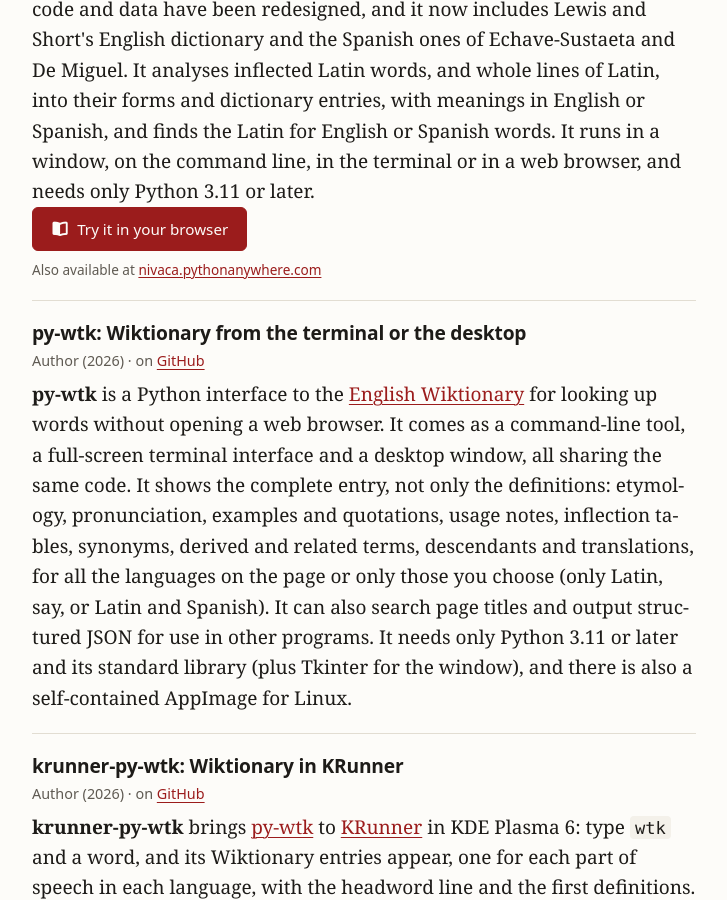
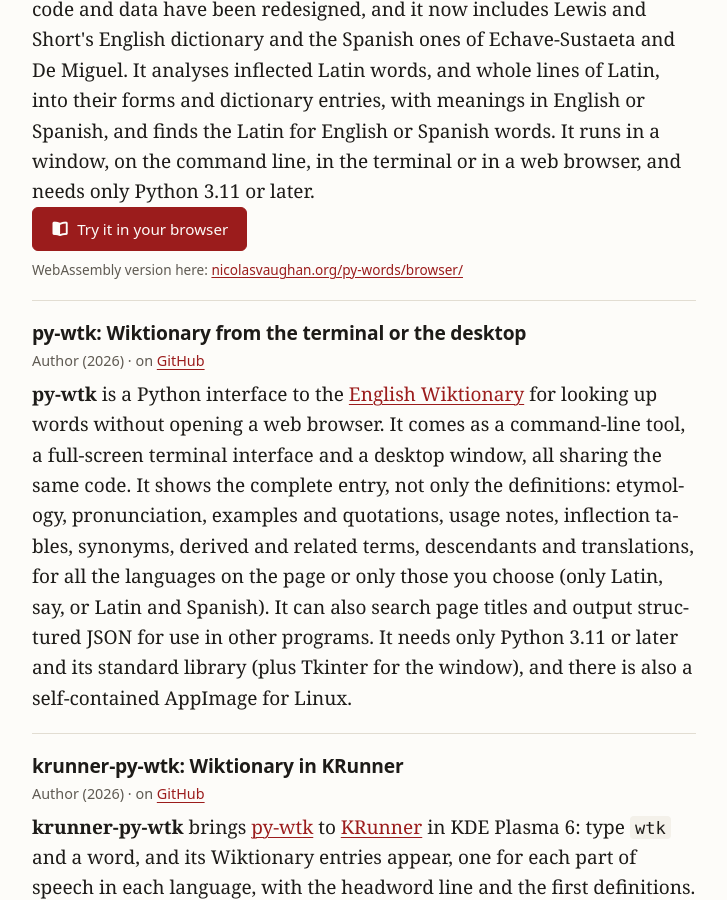
Before and after one commit to nivaca/nivaca.github.io, a Jekyll site: the page built from coding.md, in a window 1280 px wide and 900 px high, scrolled down 391 px. Shown: the whole window, without its empty margins (276-1003 px from the left). Built offline with Jekyll 4.4.1, drawn with Linux system fonts in a browser that asks for light colours; some web fonts are replaced; a style sheet for code colours, icons or effects is not loaded.

Commit message:
py-words: link WebAssembly version instead of PythonAnywhere mirror

```diff
--- a/coding.md
+++ b/coding.md
@@ -13,7 +13,7 @@ I write software mostly in [Python](https://www.python.org/), along with XML/TEI
     <p class="project-role">Author (2026) · on <a href="https://codeberg.org/{{ site.codeberg_username }}/py-words">Codeberg</a> and <a href="https://github.com/{{ site.github_username }}/py-words">GitHub</a></p>
     <p><b>py-words</b> is a Latin-English-Latin and Latin-Spanish-Latin dictionary written in Python. It started from William Whitaker's WORDS, but both code and data have been redesigned, and it now includes Lewis and Short's English dictionary and the Spanish ones of Echave-Sustaeta and De Miguel. It analyses inflected Latin words, and whole lines of Latin, into their forms and dictionary entries, with meanings in English or Spanish, and finds the Latin for English or Spanish words. It runs in a window, on the command line, in the terminal or in a web browser, and needs only Python 3.11 or later.</p>
     <p><a class="button button-primary" href="{{ "/py-words/" | relative_url }}"><i class="fas fa-book-open" aria-hidden="true"></i> Try it in your browser</a></p>
-    <p class="mirror-link">Also available at <a href="https://nivaca.pythonanywhere.com/">nivaca.pythonanywhere.com</a></p>
+    <p class="mirror-link">WebAssembly version here: <a href="https://nicolasvaughan.org/py-words/browser/">nicolasvaughan.org/py-words/browser/</a></p>
   </li>
 
   <li class="project">
--- a/index.html
+++ b/index.html
@@ -26,7 +26,7 @@ layout: default
     <a class="button button-primary" href="{{ "/py-words/" | relative_url }}"><i class="fas fa-book-open" aria-hidden="true"></i> Open py-words</a>
     <a class="button" href="{{ "/coding/" | relative_url }}">More about it</a>
   </div>
-  <p class="mirror-link">Also available at <a href="https://nivaca.pythonanywhere.com/">nivaca.pythonanywhere.com</a></p>
+  <p class="mirror-link">WebAssembly version here: <a href="https://nicolasvaughan.org/py-words/browser/">nicolasvaughan.org/py-words/browser/</a></p>
 </section>
 
 <div class="section-heading">
```
